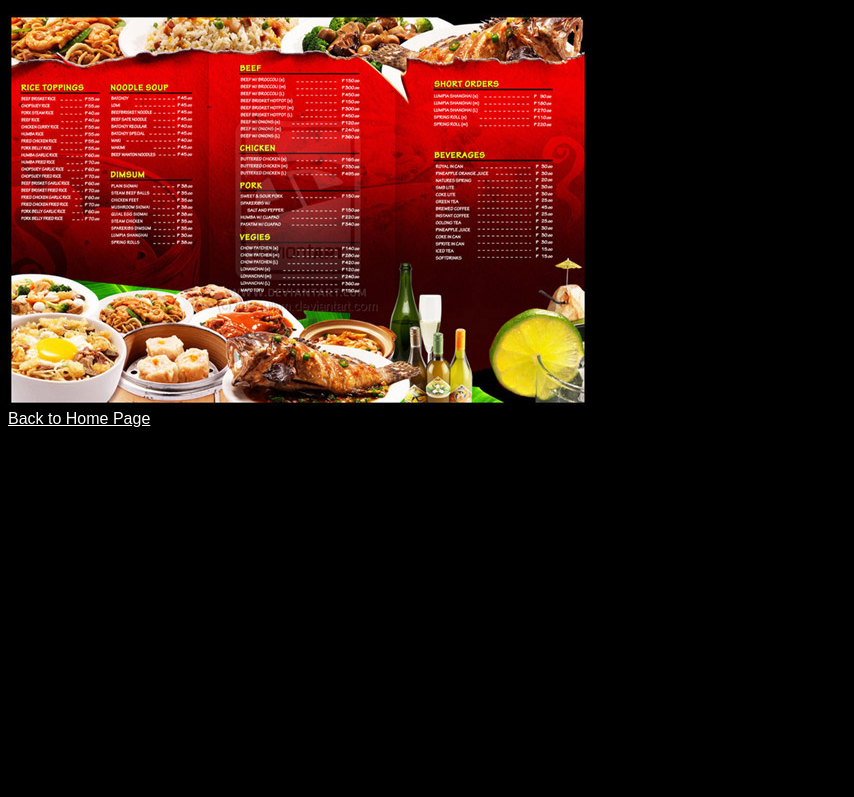
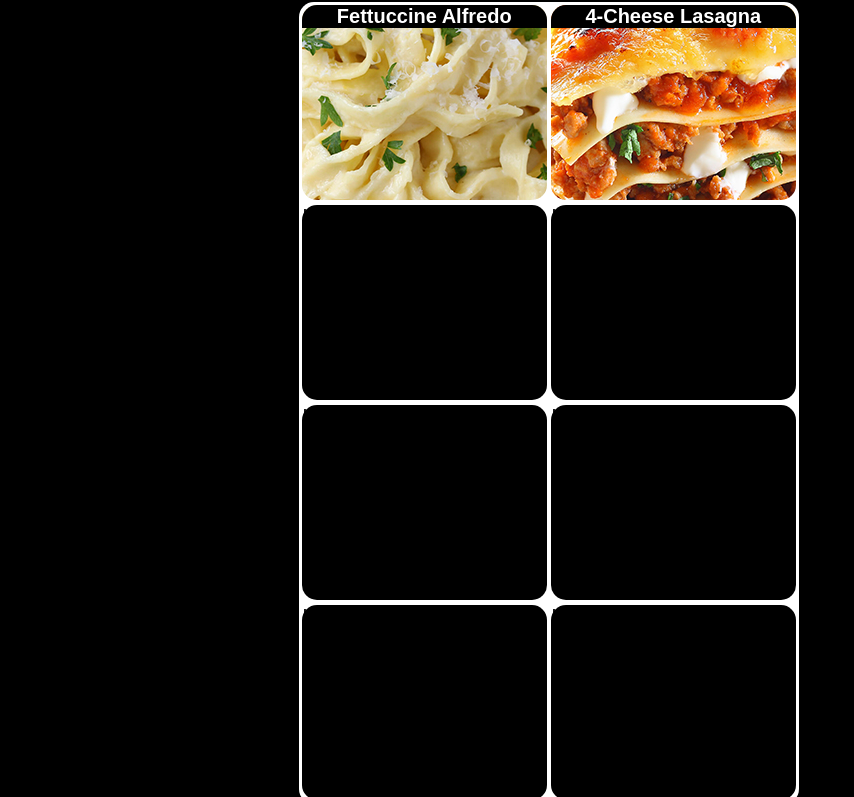
Before and after one commit to markiskander/hciproject, a plain HTML site: page menu.html in a window 1280 px wide. Shown: the part 170-967 px from the top of the page, without its empty margins (0-854 px from the left). Before the commit the page ends 800 px from the top, so only its background shows below. Drawn offline with Linux system fonts and the light colour scheme.

Commit message:
Started work on the menu

```diff
--- a/menu.html
+++ b/menu.html
@@ -11,10 +11,30 @@
     </tr>
   </table>
 
-  <h1>Menu</h1>
+  <h2 style="margin-left:23%;">Menu</h2>
 
-  <img src="images/menu.jpg"><br>
-  <a href="index.html" class="link">Back to Home Page</a>
+  <div id="menu_block">
+    <table id="menu_table">
+      <tr class="menu_row">
+        <td class="menu_item_left" id="item1"><div class="item_title">Fettuccine Alfredo</div></td>
+        <td class="menu_item_right" id="item2"><div class="item_title">4-Cheese Lasagna</div></td>
+      </tr>
+      <tr class="menu_row">
+        <td class="menu_item_left" id="item3">lolz</td>
+        <td class="menu_item_right" id="item4">lol</td>
+      </tr>
+      <tr class="menu_row">
+        <td class="menu_item_left" id="item5">lolz</td>
+        <td class="menu_item_right" id="item6">lol</td>
+      </tr>
+      <tr class="menu_row">
+        <td class="menu_item_left" id="item7">lolz</td>
+        <td class="menu_item_right" id="item8">lol</td>
+      </tr>
+    </table>
+
+
+  </div>
 </body>
 <script src="scripts.js"></script>
 </html>
--- a/styles.css
+++ b/styles.css
@@ -104,3 +104,57 @@ body {
   margin-right:auto;
   display:block;
 }
+
+#menu_block {
+  width:500px;
+  height:802px;
+  background-color:white;
+  border-radius:15px;
+  margin-left:23%;
+}
+
+#menu_table {
+  width: 100%;
+  height: 100%;
+  color:black;
+  padding-left:1px;
+}
+
+.menu_row {
+  height: 200px;
+  display:flex;
+}
+
+.menu_item_left, .menu_item_right {
+  width:49%;
+  background-color:black;
+  border-radius:15px;
+  margin-bottom:4px;
+  margin-top:1px;
+  font-size:20px;
+}
+
+.menu_item_left {
+  margin-right:4px;
+}
+
+#item1{
+  background-image: url('images/alfredo.jpg');
+}
+
+#item2{
+  background-image: url('images/lasagna.jpg');
+}
+
+.item_title{
+  font-weight: bold;
+  background-color: black;
+  color: white;
+  border-top-right-radius: 15px;
+  border-top-left-radius: 15px;
+  margin-top: -1px;
+  margin-left: -1px;
+  width: 245px;
+  border-width: 0px;
+  text-align:center;
+}
```
Also changed, not shown: images/alfredo.jpg (added), images/lasagna.jpg (added).
